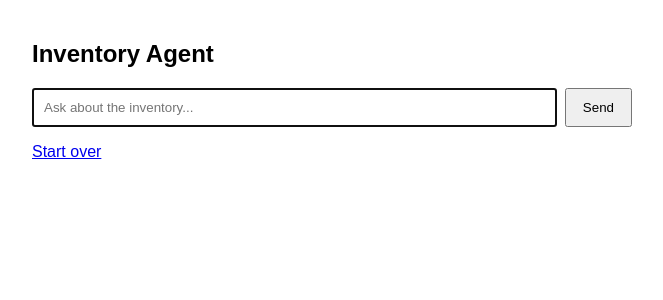
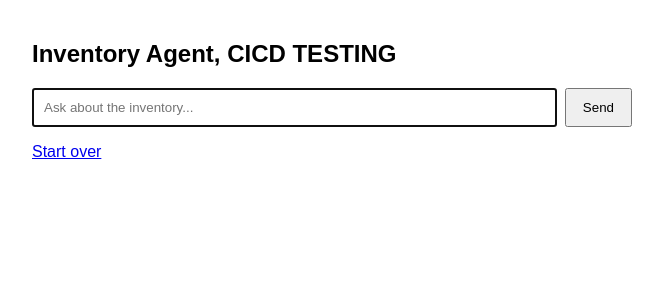
Before and after one commit to Hassane-El-Khatib/AI-Agent-CICD, a Django app: page / in a window 1280 px wide. Shown: the top 300 px of the page, without its empty margins (308-971 px from the left). Run offline with Django 5.2, Linux system fonts and the light colour scheme.

Commit message:
Testing CI/CD

```diff
--- a/chat/templates/chat.html
+++ b/chat/templates/chat.html
@@ -1,7 +1,7 @@
 <!DOCTYPE html>
 <html>
 <head>
-    <title>Inventory Agent</title>
+    <title>Inventory Agent, CICD TESTING</title>
     <style>
         body { font-family: sans-serif; max-width: 600px; margin: 40px auto; }
         .msg { padding: 10px 14px; margin: 8px 0; border-radius: 10px; }
@@ -14,7 +14,7 @@
 </head>
 <body>
 
-<h2>Inventory Agent</h2>
+<h2>Inventory Agent, CICD TESTING</h2>
 
 {% for message in history %}
     <div class="msg {{ message.role }}">{{ message.text }}</div>
```
